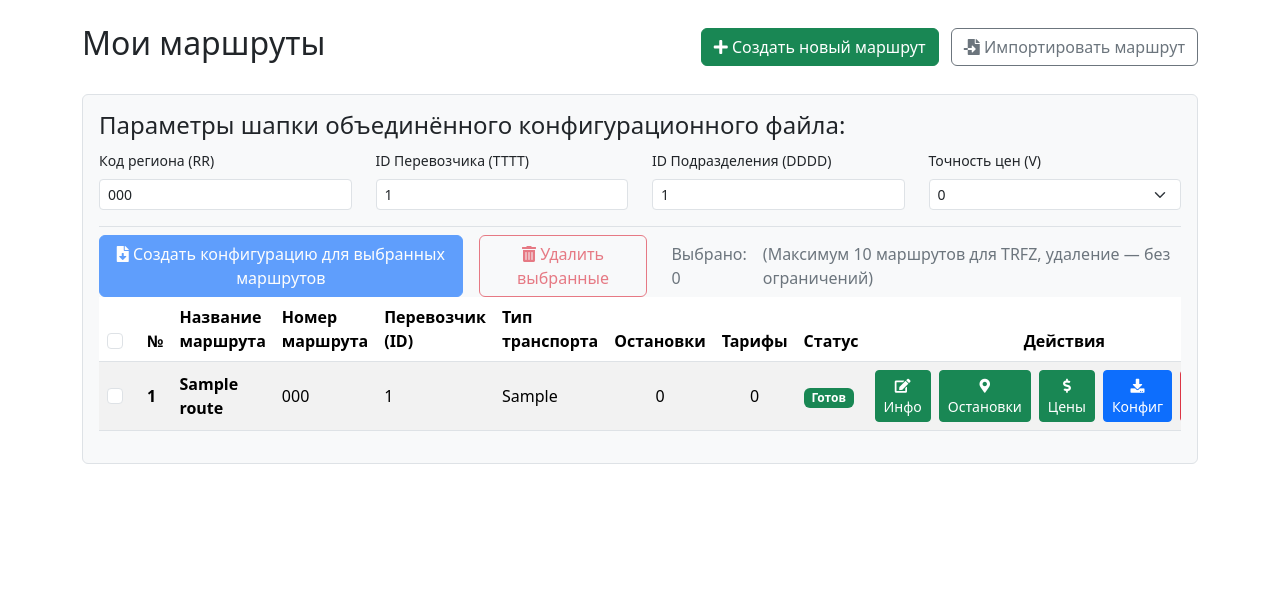
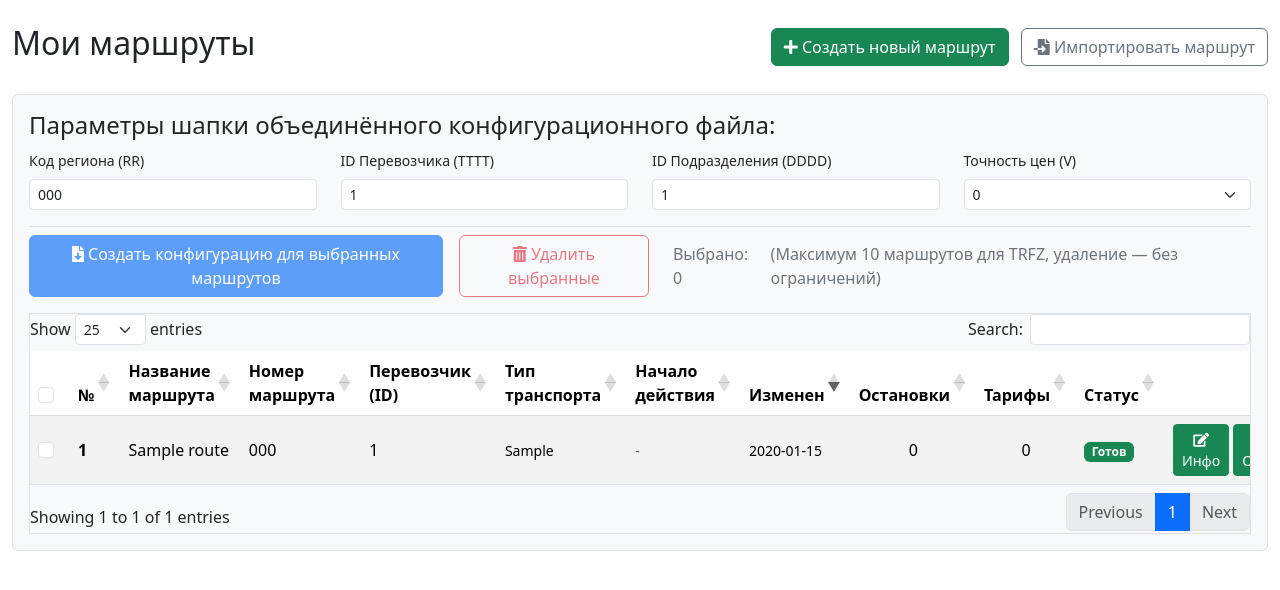
Before and after one commit to Quros7/TransportRoutesApp, a Flask app: page /routes in a window 1280 px wide. Shown: the part 56-646 px from the top of the page. Run offline with Flask 3, Linux system fonts and the light colour scheme; a user stored in the database is signed in; tables that the repository leaves empty hold one stand-in row (values such as "Sample post"); some libraries are stand-ins or nearby versions.

Commit message:
route_list table reformat (DataTables), add sorting and pagination

```diff
--- a/app/templates/base.html
+++ b/app/templates/base.html
@@ -9,6 +9,8 @@
           rel="stylesheet"
           integrity="sha384-QWTKZyjpPEjISv5WaRU9OFeRpok6YctnYmDr5pNlyT2bRjXh0JMhjY6hW+ALEwIH"
           crossorigin="anonymous">
+    {# DataTables #}
+    <link rel="stylesheet" href="https://cdn.datatables.net/1.13.6/css/dataTables.bootstrap5.min.css">
     {# Иконки Font Awesome #}
     <link rel="stylesheet" href="https://cdnjs.cloudflare.com/ajax/libs/font-awesome/5.15.4/css/all.min.css">
     {# Собственный style.css файл #}
@@ -54,7 +56,7 @@
                         <li class="nav-item">
                             <a class="btn btn-outline-light me-2" href="{{ url_for('auth.login') }}">Войти</a>
                         </li>
-                        {# Здесь можно добавить ссылку на регистрацию, если она у вас есть #}
+                        {# Здесь можно добавить ссылку на регистрацию, если она есть #}
                     {% else %}
                         <li class="nav-item dropdown">
                             <a class="nav-link dropdown-toggle" href="#" id="navbarDropdown" role="button" data-bs-toggle="dropdown" aria-expanded="false">
@@ -72,7 +74,7 @@
         </div>
     </nav>
 
-    <div class="container mt-4">
+    <div class="container mt-4" style="max-width: 100%;">
         {# 3. Вывод Flash-сообщений в стиле Bootstrap #}
         {% with messages = get_flashed_messages(with_categories=true) %}
             {% if messages %}
@@ -92,12 +94,17 @@
     </div>
     {# здесь был скрипт bootstrap #}
 
-    {# 6. Блок для вставки вашего JavaScript кода #}
+    {# Блок для вставки JavaScript кода #}
     {% block scripts %}
-        {# 5. Bootstrap JS (обязательно для Navbar, Dropdowns, Modals и т.д.) #}
+        {# Bootstrap JS (для Navbar, Dropdowns, Modals и т.д.) #}
         <script src="https://cdn.jsdelivr.net/npm/bootstrap@5.3.3/dist/js/bootstrap.bundle.min.js"
                 integrity="sha384-YvpcrYf0tY3lHB60NNkmXc5s9fDVZLESaAA55NDzOxhy9GkcIdslK1eN7N6jIeHz"
                 crossorigin="anonymous"></script>
+
+        <script src="https://code.jquery.com/jquery-3.7.0.js"></script>
+        <script src="https://cdn.datatables.net/1.13.6/js/jquery.dataTables.min.js"></script>
+        <script src="https://cdn.datatables.net/1.13.6/js/dataTables.bootstrap5.min.js"></script>
+
         <script>
             // Универсальная функция для переключения видимости пароля
             function togglePasswordVisibility(fieldId, button) {
--- a/app/templates/route_list.html
+++ b/app/templates/route_list.html
@@ -73,15 +73,13 @@
                 </div>
             </div>
 
-            <div class="table-responsive">
-                <table class="table table-striped table-hover align-middle">
+            <div class="table-responsive mt-3 border">
+                <table id="routesTable" class="table table-striped table-hover align-middle w-100">
                     <thead>
                         <tr>
-                            {# ИСПРАВЛЕНО: Добавлен label "Выбрать все" #}
-                            <th scope="col" >
-                                <div class="form-check d-flex align-items-center justify-content-between">
+                            <th scope="col" class="no-sort">
+                                <div class="form-check d-flex align-items-center">
                                     <input type="checkbox" id="select-all" class="form-check-input me-2">
-                                    {# <label class="form-check-label" for="select-all">Выбрать все</label> #}
                                 </div>
                             </th>
                             <th scope="col">№</th>
@@ -89,10 +87,14 @@
                             <th scope="col">Номер маршрута</th>
                             <th scope="col">Перевозчик (ID)</th>
                             <th scope="col">Тип транспорта</th>
+
+                            <th scope="col">Начало действия</th>
+                            <th scope="col">Изменен</th>
+
                             <th scope="col">Остановки</th>
                             <th scope="col">Тарифы</th>
                             <th scope="col">Статус</th>
-                            <th scope="col" class="text-center" style="min-width: 250px;">Действия</th>
+                            <th scope="col" class="text-center no-sort" style="min-width: 250px;">Действия</th>
                         </tr>
                     </thead>
                     <tbody>
@@ -104,13 +106,40 @@
                                 </td>
                                 <th scope="row">{{ loop.index }}</th>
                                 <td>
-                                    <strong>{{ route.route_name }}</strong>
+                                    {# <strong>{{ route.route_name }}</strong> #}
+                                    {{ route.route_name }}
                                 </td>
                                 <td>{{ route.route_number }}</td>
                                 <td>{{ route.carrier_id }}</td>
                                 <td>
+                                    <span class="small">
                                         {{ TRANSPORT_TYPES.get(route.transport_type, route.transport_type) }}
+                                    </span>
                                 </td>
+
+                                {# Дата начала действия (форматирование из YYMMDD в DD.MM.YY) #}
+                                <td>
+                                    {% if route.start_date and route.start_date|length == 6 %}
+                                        <span class="small">
+                                            {# {{ route.start_date[4:6] }}.{{ route.start_date[2:4] }}.{{ route.start_date[0:2] }} #}
+                                            {{ "20" + route.start_date[0:2] }}-{{ route.start_date[2:4] }}-{{ route.start_date[4:6] }}
+                                        </span>
+                                    {% else %}
+                                        <span class="text-muted small">-</span>
+                                    {% endif %}
+                                </td>
+
+                                {# Дата последнего изменения #}
+                                <td>
+                                    {% if route.updated_at %}
+                                        <span class="small" data-bs-toggle="tooltip" title="{{ " ".join(route.updated_at.split('.')[0].split('T')) }}">
+                                            {{ route.updated_at[:10] }}
+                                        </span>
+                                    {% else %}
+                                        <span class="text-muted small">-</span>
+                                    {% endif %}
+                                </td>
+
                                 <td class="text-center">
                                     {{ route.stops | length if route.stops else 0 }}
                                 </td>
@@ -128,7 +157,7 @@
                                     <div class="d-flex justify-content-center align-items-center">
                                         {# Кнопки действий #}
                                         <a href="{{ url_for('route_management.create_or_edit_route_info', route_id=route.id) }}"
-                                        class="btn btn-sm btn-success me-2"
+                                        class="btn btn-sm btn-success me-1"
                                         data-bs-toggle="tooltip" title="Редактировать информацию">
                                             <i class="fas fa-edit"></i> Инфо
                                         </a>
@@ -136,14 +165,14 @@
                                         {% if route.stops_set %}
                                             <span data-bs-toggle="tooltip" title="Редактировать остановки">
                                                 <a href="{{ url_for('route_management.edit_route_stops', route_id=route.id) }}"
-                                                class="btn btn-sm btn-success me-2">
+                                                class="btn btn-sm btn-success me-1">
                                                     <i class="fas fa-map-marker-alt"></i> Остановки
                                                 </a>
                                             </span>
                                         {% else %}
                                             <span data-bs-toggle="tooltip" title="Редактировать остановки">
                                                 <a href="{{ url_for('route_management.edit_route_stops', route_id=route.id) }}"
-                                                class="btn btn-sm btn-outline-success me-2">
+                                                class="btn btn-sm btn-outline-success me-1">
                                                     <i class="fas fa-map-marker-alt"></i> Остановки
                                                 </a>
                                             </span>
@@ -153,21 +182,21 @@
                                             {% if route.is_completed %}
                                                 <span data-bs-toggle="tooltip" title="Редактировать матрицу цен">
                                                     <a href="{{ url_for('route_management.edit_route_prices', route_id=route.id) }}"
-                                                    class="btn btn-sm btn-success me-2">
+                                                    class="btn btn-sm btn-success me-1">
                                                         <i class="fas fa-dollar-sign"></i> Цены
                                                     </a>
                                                 </span>
                                             {% else %}
                                                 <span data-bs-toggle="tooltip" title="Редактировать матрицу цен">
                                                     <a href="{{ url_for('route_management.edit_route_prices', route_id=route.id) }}"
-                                                    class="btn btn-sm btn-outline-success me-2">
+                                                    class="btn btn-sm btn-outline-success me-1">
                                                         <i class="fas fa-dollar-sign"></i> Цены
                                                     </a>
                                                 </span>
                                             {% endif %}
                                         {% else %}
                                             <span data-bs-toggle="tooltip" title="Сначала укажите остановки!">
-                                                <a href="#" class="btn btn-sm btn-outline-success me-2 disabled" style="pointer-events: none;">
+                                                <a href="#" class="btn btn-sm btn-outline-success me-1 disabled" style="pointer-events: none;">
                                                     <i class="fas fa-dollar-sign"></i> Цены
                                                 </a>
                                             </span>
@@ -176,14 +205,14 @@
                                         {% if route.is_completed %}
                                             <span data-bs-toggle="tooltip" title="Скачать файл конфигурации">
                                                 <a href="{{ url_for('route_management.generate_config', route_id=route.id) }}"
-                                                    class="btn btn-sm btn-primary me-2">
+                                                    class="btn btn-sm btn-primary me-1">
                                                     <i class="fas fa-download"></i> Конфиг
                                                 </a>
                                             </span>
                                         {% else %}
                                             <span data-bs-toggle="tooltip" title="Сначала заполните данные маршрута!">
                                                 <a href="{{ url_for('route_management.generate_config', route_id=route.id) }}"
-                                                    class="btn btn-sm btn-primary me-2 disabled">
+                                                    class="btn btn-sm btn-primary me-1 disabled">
                                                     <i class="fas fa-download"></i> Конфиг
                                                 </a>
                                             </span>
@@ -222,34 +251,50 @@
       return new bootstrap.Tooltip(tooltipTriggerEl)
     })
 
-    document.addEventListener('DOMContentLoaded', function() {
+    $(document).ready(function() {
+        // 2. Инициализация DataTables
+        const table = $('#routesTable').DataTable({
+            "language": {
+                "url": "//cdn.datatables.net/plug-ins/1.13.6/i18n/ru.json"
+            },
+            "pageLength": 25,
+            "order": [[7, "desc"]], // По умолчанию сортируем по дате изменения
+            "columnDefs": [
+                { "targets": "no-sort", "orderable": false } // Отключаем сортировку для чекбоксов и действий
+            ],
+            "stateSave": true, // Сохраняем состояние фильтров и сортировки
+            "drawCallback": function() {
+                // Инициализируем тултипы для новых отрисованных строк
+                var api = this.api();
+                $(api.table().container()).find('[data-bs-toggle="tooltip"]').each(function() {
+                    new bootstrap.Tooltip(this);
+                });
+            }
+        });
+
         const selectAll = document.getElementById('select-all');
-        const checkboxes = document.querySelectorAll('.route-checkbox');
         const countDisplay = document.getElementById('selected-count-display');
-
-        // Две кнопки
         const bulkGenBtn = document.getElementById('bulk-generate-btn');
         const bulkDelBtn = document.getElementById('bulk-delete-btn');
 
-        const totalCheckboxes = checkboxes.length;
+        // 3. Функция обновления счетчика и состояния кнопок
+        function updateCount() {
+            // Используем table.$() чтобы найти чекбоксы на всех страницах пагинации
+            const allCheckboxes = table.$('.route-checkbox');
+            const checkedCheckboxes = table.$('.route-checkbox:checked');
 
-        function updateCount() {
-            let checkedCount = 0;
-            checkboxes.forEach(checkbox => {
-                if (checkbox.checked) {
-                    checkedCount++;
-                }
-            });
+            let checkedCount = checkedCheckboxes.length;
+            let totalCount = allCheckboxes.length;
 
-            // 1. Обновление текстового счетчика
+            // Обновление текстового счетчика
             countDisplay.textContent = `Выбрано: ${checkedCount}`;
 
-            // 2. Логика для кнопки УДАЛЕНИЯ (без лимита в 10 штук)
+            // Логика для кнопки УДАЛЕНИЯ
             if (bulkDelBtn) {
                 bulkDelBtn.disabled = (checkedCount === 0);
             }
 
-            // 3. Логика для кнопки ГЕНЕРАЦИИ (с лимитом 10)
+            // Логика для кнопки ГЕНЕРАЦИИ (лимит 10)
             if (bulkGenBtn) {
                 if (checkedCount > 10) {
                     countDisplay.classList.add('text-danger', 'fw-bold');
@@ -260,8 +305,9 @@
                 }
             }
 
-            // 4. Синхронизация главного чекбокса "Выбрать все"
-            if (checkedCount === totalCheckboxes && totalCheckboxes > 0) {
+            // Синхронизация главного чекбокса "Выбрать все"
+            if (selectAll) {
+                if (checkedCount === totalCount && totalCount > 0) {
                     selectAll.checked = true;
                     selectAll.indeterminate = false;
                 } else if (checkedCount > 0) {
@@ -272,21 +318,30 @@
                     selectAll.indeterminate = false;
                 }
             }
+        }
 
-        // Обработчик "Выбрать все"
+        // 4. Сброс чекбоксов при сортировке (ваше требование)
+        table.on('order.dt', function() {
+            table.$('.route-checkbox').prop('checked', false);
+            if (selectAll) selectAll.checked = false;
+            if (selectAll) selectAll.indeterminate = false;
+            updateCount();
+        });
+
+        // 5. Обработчик "Выбрать все" (с учетом всех страниц пагинации)
         if (selectAll) {
             selectAll.addEventListener('change', function() {
                 const isChecked = this.checked;
-                checkboxes.forEach(checkbox => {
-                    checkbox.checked = isChecked;
-                });
+                // Применяем ко всем строкам, которые соответствуют текущему фильтру поиска
+                table.$('.route-checkbox', { "filter": "applied" }).prop('checked', isChecked);
                 updateCount();
             });
         }
 
-        // Обработчики индивидуальных чекбоксов
-        checkboxes.forEach(checkbox => {
-            checkbox.addEventListener('change', updateCount);
+        // 6. Делегирование событий для индивидуальных чекбоксов
+        // Используем jQuery .on() на теле таблицы, чтобы события ловились после смены страниц
+        $('#routesTable tbody').on('change', '.route-checkbox', function() {
+            updateCount();
         });
 
         // Первоначальный запуск
```
Lines whose indentation alone changed are shown as unchanged.
